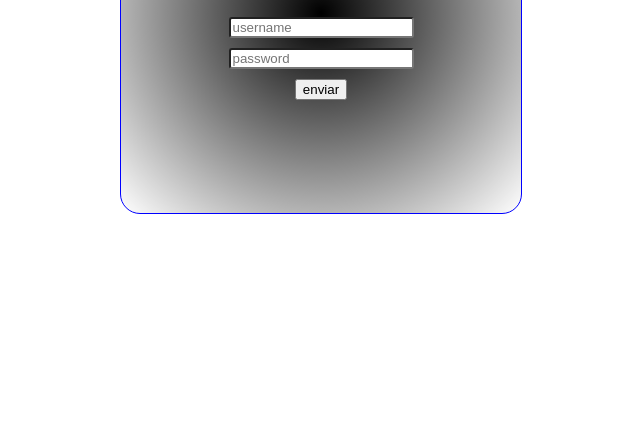
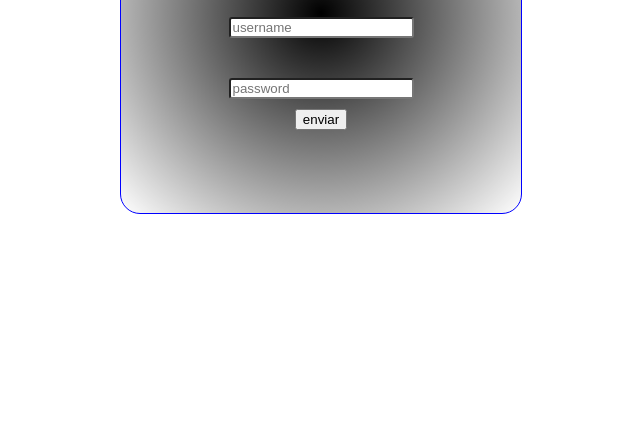
Before and after one commit to JoseElDeveloper/Proyecto-toDo-list, a plain HTML site: page index.html in a window 1280 px wide. Shown: the part 352-800 px from the top of the page, without its empty margins (319-959 px from the left). Drawn offline with Linux system fonts and the light colour scheme.

Commit message:
changes css

```diff
--- a/style.css
+++ b/style.css
@@ -22,4 +22,5 @@
 
 .div_item {
     border-radius: 3px;
+    margin-top: 30px
 }
```
